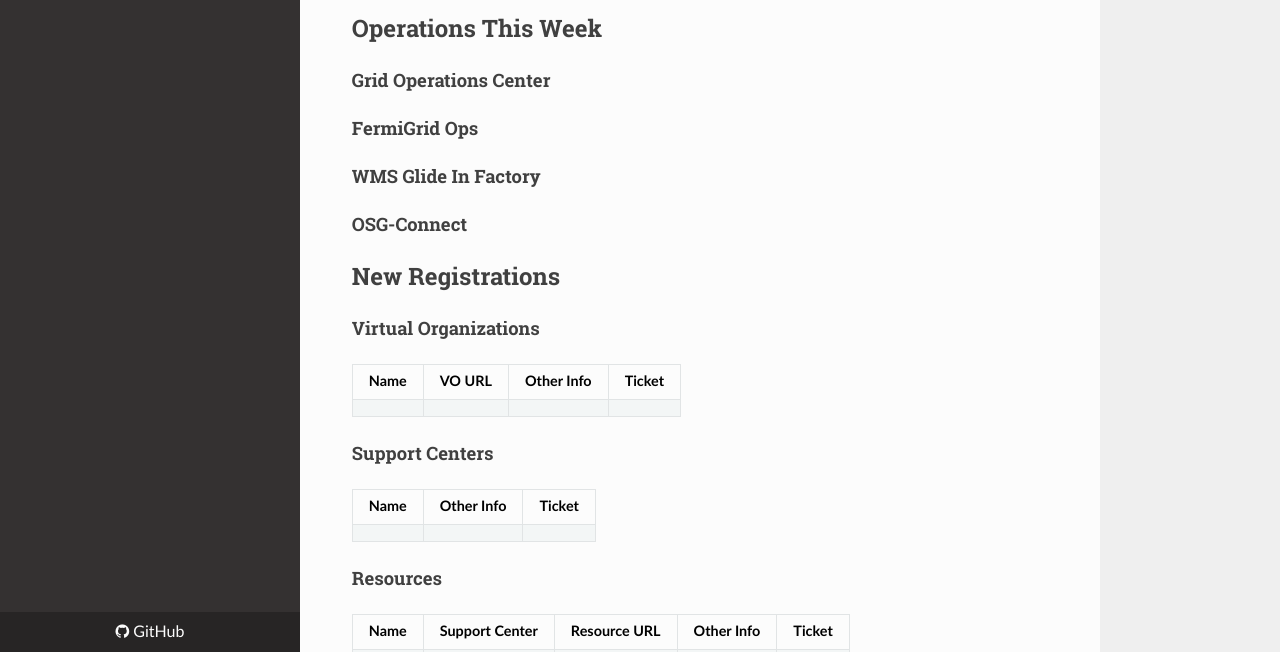
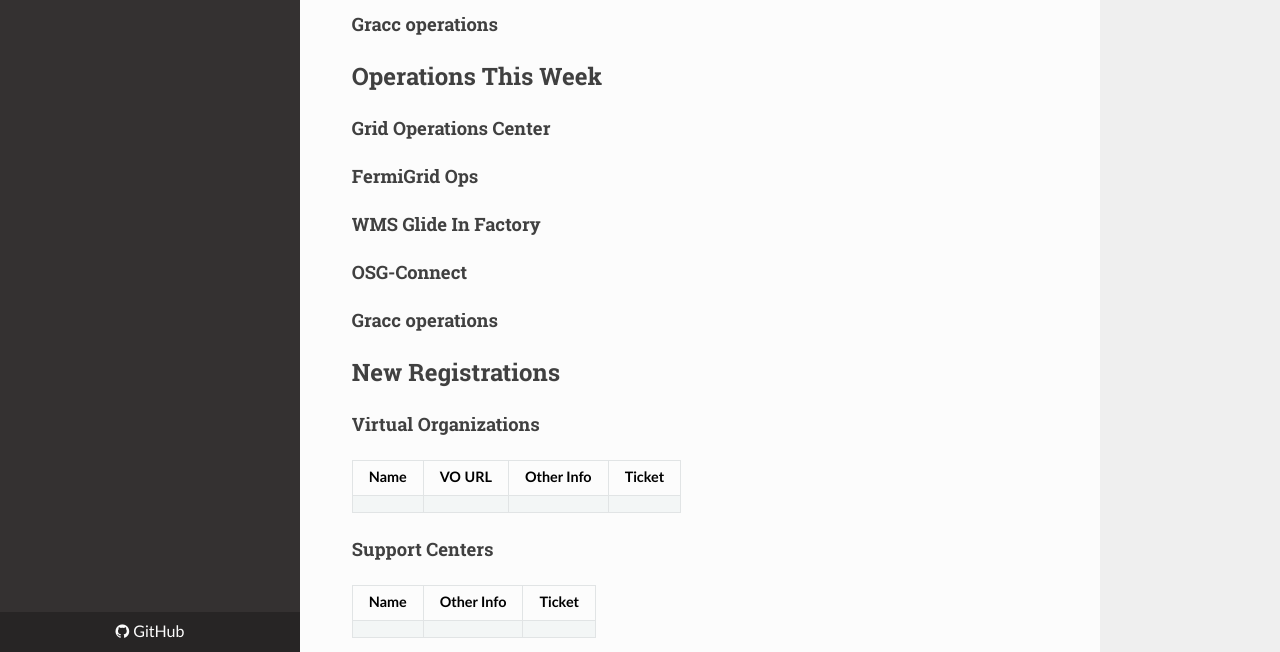
Before and after one commit to osg-htc/operations, an MkDocs documentation site: the page built from docs/WeeklyMinutes/01May2017.md, in a window 1280 px wide and 900 px high, scrolled down 1616 px, cut to the strip 248-900 px from the top of the window. Built offline with MkDocs 1.6.1, drawn with Linux system fonts in a browser that asks for light colours; nearby versions of some CDN libraries; old or Windows-style settings are respelled for this version of MkDocs.

Commit message:
added gracc operations

```diff
--- a/docs/WeeklyMinutes/01May2017.md
+++ b/docs/WeeklyMinutes/01May2017.md
@@ -23,6 +23,8 @@
 #### OSG-Connect
    * <img src='http://osgconnect.net/accounting-summary/data/osg/daily_hours_by_project.png'>
 
+#### Gracc operations
+
 ## Operations This Week
 
 #### Grid Operations Center
@@ -32,6 +34,8 @@
 #### WMS Glide In Factory
 
 #### OSG-Connect
+
+#### Gracc operations
 
 ## New Registrations
 
```
